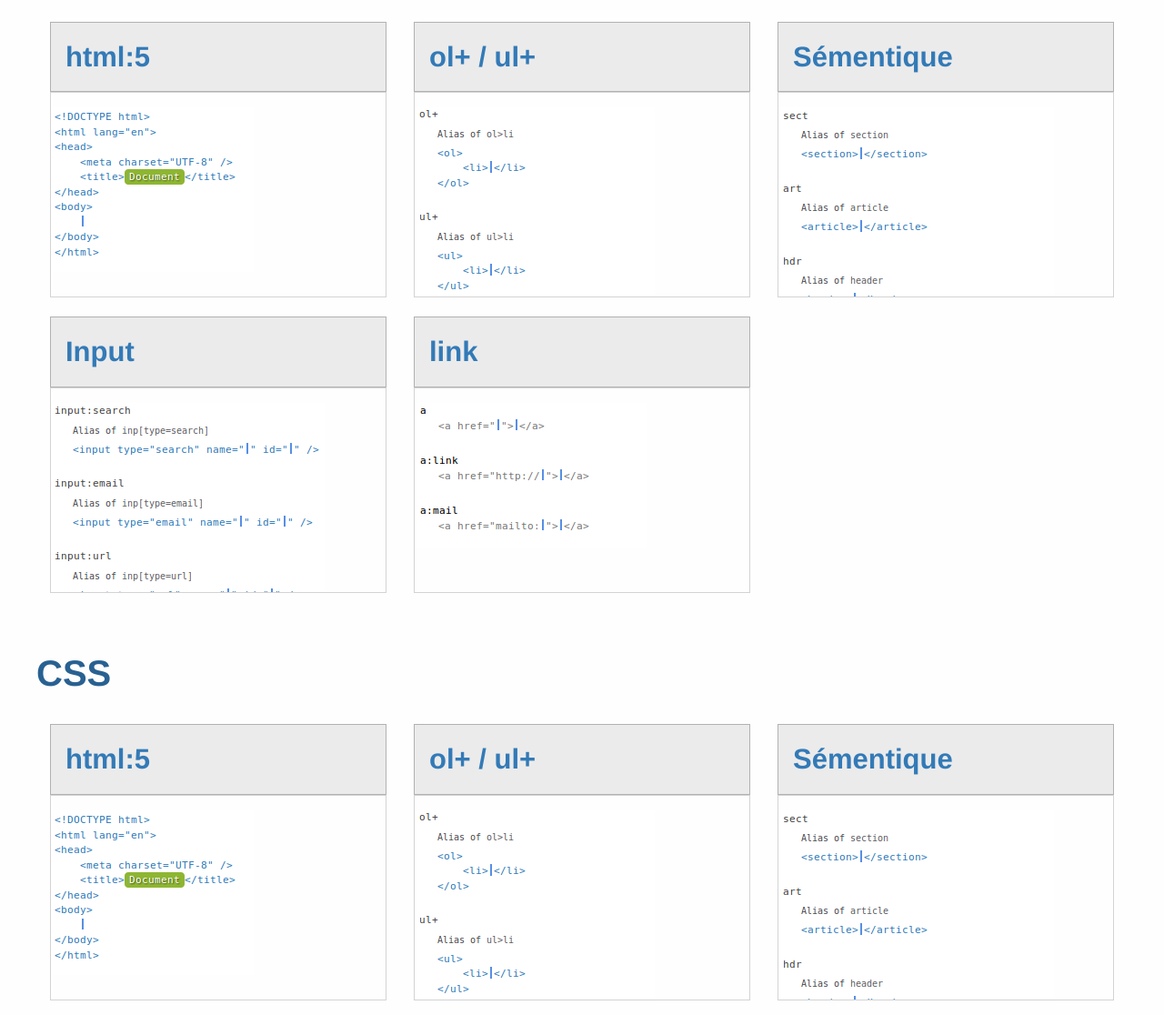
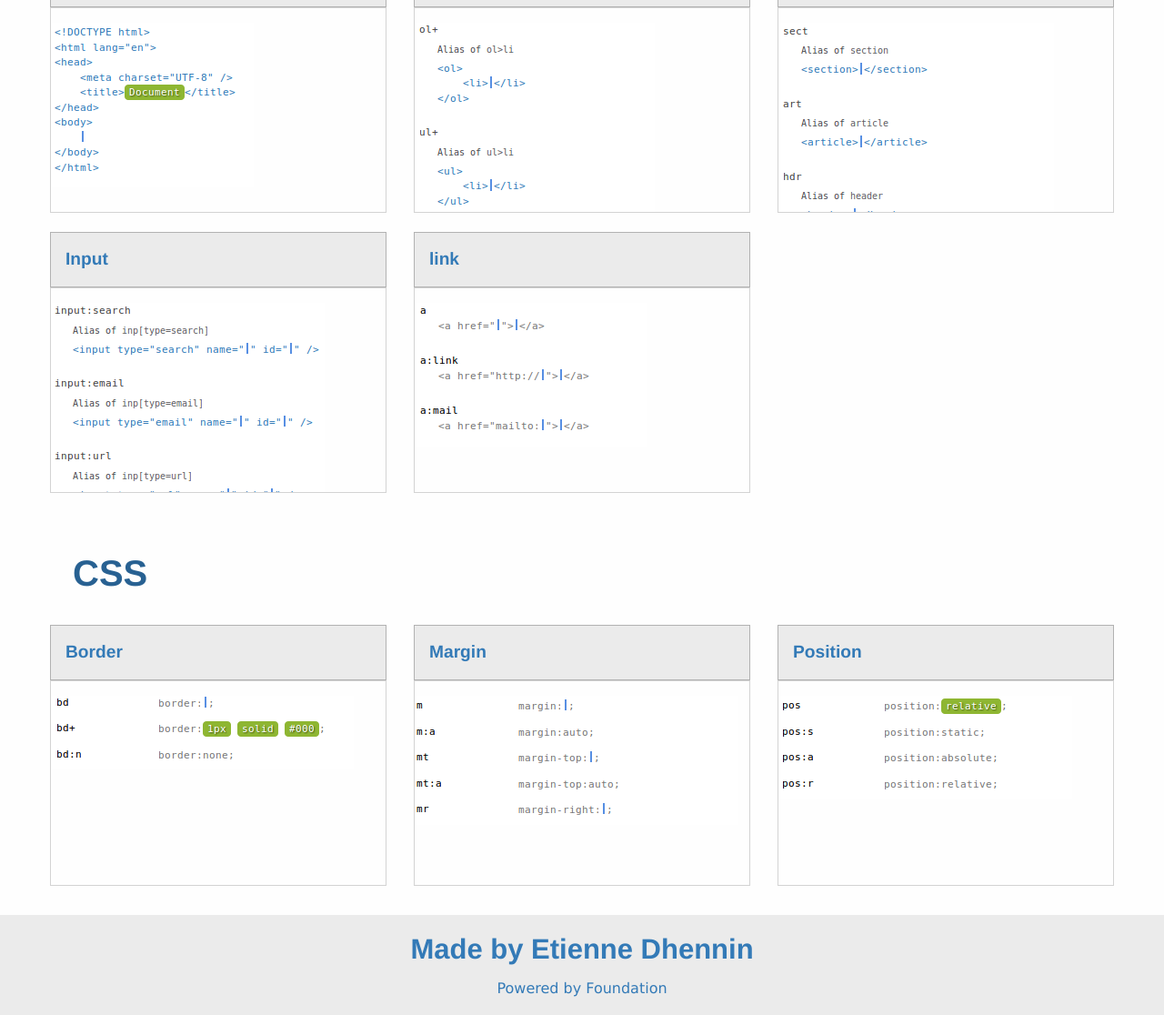
Before and after one commit to a1ip/Cheat-Sheet-Emmet, a plain HTML site: page index.html in a window 1280 px wide. Shown: the part 991-2107 px from the top of the page at 91% size. Drawn offline with nearby package versions, Linux system fonts and the light colour scheme.

Commit message:
did responsive

```diff
--- a/css/app.css
+++ b/css/app.css
@@ -32,7 +32,6 @@ h3 small {
   height: 13em;
   max-width: 100%;
   background-repeat: no-repeat;
-  /*background-size: cover;*/
   margin: 1em 0 0;
 }
 
@@ -107,6 +106,8 @@ h3 small {
 
 /*HTML*/
 
+/*row1*/
+
 .phtml {
   background-image: url(../img/h-html.png);
 }
@@ -119,6 +120,8 @@ h3 small {
   background-image: url(../img/h-ol.png);
 }
 
+/*row2*/
+
 .pinp {
   background-image: url(../img/h-input.png);
 }
@@ -127,3 +130,82 @@ h3 small {
 .plink {
   background-image: url(../img/h-link.png);
 }
+
+/*CSS*/
+
+/*row 1*/
+
+.pbord {
+  background-image: url(../img/c-border.png);
+}
+
+.pmargin{
+  background-image: url(../img/c-margin.png);
+}
+
+.ppos {
+  background-image: url(../img/c-position.png);
+}
+
+/********************************************/
+
+
+/*Footer*/
+
+footer {
+  margin-top: 2em;
+  margin-bottom: 2.5em;
+  text-align: center;
+  border: 1px solid #EBEBEB;
+  background-color: #EBEBEB;
+  color: #337AB7;
+}
+
+footer h3 {
+  padding-top: .5em;
+}
+
+/******************************************************************************/
+/******************************************************************************/
+/*****************************RESPONSIVE DESIGN********************************/
+/******************************************************************************/
+/******************************************************************************/
+
+
+/*TABLET*/
+
+@media screen and (min-width: 640px) {
+
+  .callout h3 {
+    font-size: 1.4em;
+  }
+}
+
+/*DESKTOP*/
+
+@media screen and (min-width: 1022px) {
+
+  .callout h3 {
+    font-size: 1em;
+  }
+}
+
+/*Large and very large desktop*/
+
+@media screen and (min-width: 1280px) {
+
+  .callout h3 {
+    font-size: 1.2em;
+  }
+
+  #bar{
+    width: 100%;
+    margin: auto;
+    float:none;
+  }
+
+  #menu{
+    margin: 0 38%;
+  }
+
+}
--- a/index.html
+++ b/index.html
@@ -35,7 +35,7 @@
 
 
         <div class="top-bar" id="example-menu">
-            <div class="top-bar-left">
+            <div class="top-bar-left" id="bar">
                 <ul class="dropdown menu" id="menu" data-dropdown-menu>
                     <li class="menu-text">Emmet</li>
                     <li><a href="#syntaxe">Syntaxe</a></li>
@@ -52,13 +52,14 @@
 
     <!-- ***************************SYNTAXE **********************************-->
         <article id="syntaxe">
-            <h2>Syntaxe</h2>
 
             <!-- First row -->
 
             <div class="row">
 
-                <div class="small-12 large-4 columns">
+              <h2>Syntaxe</h2>
+
+                <div class="small-12 medium-6 large-4 columns">
                     <div class="callout secondary" id="panel">
                         <h3>Child: > <small> nav>ul>li</small></h3>
                     </div>
@@ -68,7 +69,7 @@
                     </div>
                 </div>
 
-                <div class="small-12 large-4 columns">
+                <div class="small-12 medium-6  large-4 columns">
                     <div class="callout secondary" id="panel">
                         <h3>Multiplication: * <small> ul>li*5</small></h3>
                     </div>
@@ -78,7 +79,7 @@
                     </div>
                 </div>
 
-                <div class="small-12 large-4 columns">
+                <div class="small-12 medium-12  large-4 columns">
                     <div class="callout secondary" id="panel">
                         <h3>Siblings: + <small> div+p+bq</small></h3>
                     </div>
@@ -95,7 +96,7 @@
 
             <div class="row">
 
-                <div class="small-12 large-4 columns">
+                <div class="small-12 medium-6  large-4 columns">
                     <div class="callout secondary" id="panel">
                         <h3>Tag names <small></small></h3>
                     </div>
@@ -105,7 +106,7 @@
                     </div>
                 </div>
 
-                <div class="small-12 large-4 columns">
+                <div class="small-12 medium-6  large-4 columns">
                     <div class="callout secondary" id="panel">
                         <h3>Text: {} <small> a{click me}</small></h3>
                     </div>
@@ -115,7 +116,7 @@
                     </div>
                 </div>
 
-                <div class="small-12 large-4 columns">
+                <div class="small-12 medium-12  large-4 columns">
                     <div class="callout secondary" id="panel">
                         <h3>Grouping: () <small> div>(article+bq*2)+p</small></h3>
                     </div>
@@ -132,13 +133,14 @@
 <!-- *************************** HTML **********************************-->
 
         <article class="HTML" id="html">
-          <h2>HTML</h2>
 
             <!-- First row -->
 
             <div class="row">
 
-                <div class="small-12 large-4 columns">
+              <h2>HTML</h2>
+
+                <div class="small-12 medium-6  large-4 columns">
                     <div class="callout secondary" id="panel">
                         <h3>html:5</h3>
                     </div>
@@ -148,7 +150,7 @@
                     </div>
                 </div>
 
-                <div class="small-12 large-4 columns">
+                <div class="small-12 medium-6  large-4 columns">
                     <div class="callout secondary" id="panel">
                         <h3>ol+ / ul+</h3>
                     </div>
@@ -158,7 +160,7 @@
                     </div>
                 </div>
 
-                <div class="small-12 large-4 columns">
+                <div class="small-12 medium-12 large-4 columns">
                     <div class="callout secondary" id="panel">
                         <h3>Sémentique</h3>
                     </div>
@@ -175,7 +177,7 @@
 
             <div class="row">
 
-                <div class="small-12 large-4 columns">
+                <div class="small-12 medium-6  large-4 columns">
                     <div class="callout secondary" id="panel">
                         <h3>Input</h3>
                     </div>
@@ -185,7 +187,7 @@
                     </div>
                 </div>
 
-                <div class="small-12 large-4 columns">
+                <div class="small-12 medium-6  large-4 columns">
                     <div class="callout secondary" id="panel">
                         <h3>link</h3>
                     </div>
@@ -195,7 +197,7 @@
                 </div>
 
 
-                <div class="small-12 large-4 columns hiddens-xs">
+                <div class="small-12 medium-12 large-4 columns hiddens-xs">
                     <div class="callout secondary" id="panel">
                         <h3>>/h3>
                     </div>
@@ -210,38 +212,39 @@
       <!-- ******************************CSS******************************** -->
 
       <article class="CSS" id="css">
-        <h2>CSS</h2>
 
           <!-- First row -->
 
           <div class="row">
 
-              <div class="small-12 large-4 columns">
+            <h2>CSS</h2>
+
+              <div class="small-12 medium-6  large-4 columns">
                   <div class="callout secondary" id="panel">
-                      <h3>html:5</h3>
+                      <h3>Border</h3>
                   </div>
                   <div class="picture-wrap">
-                      <figure class="picture phtml">
+                      <figure class="picture pbord">
                       </figure>
                   </div>
               </div>
 
-              <div class="small-12 large-4 columns">
+              <div class="small-12 medium-6  large-4 columns">
                   <div class="callout secondary" id="panel">
-                      <h3>ol+ / ul+</h3>
+                      <h3>Margin</h3>
                   </div>
                   <div class="picture-wrap">
-                      <figure class="picture  plist">
+                      <figure class="picture  pmargin">
                       </figure>
                   </div>
               </div>
 
-              <div class="small-12 large-4 columns">
+              <div class="small-12 medium-12  large-4 columns">
                   <div class="callout secondary" id="panel">
-                      <h3>Sémentique</h3>
+                      <h3>Position</h3>
                   </div>
                   <div class="picture-wrap">
-                      <figure class="picture psem">
+                      <figure class="picture ppos">
                       </figure>
                   </div>
               </div>
@@ -251,9 +254,15 @@
 
           <a class="small expanded button" href="#top">Back to Top</a>
 
+    </section> <!-- End Main Block -->
+
+    <footer>
+
+      <h3>Made by Etienne Dhennin</h3>
+      <p>Powered by Foundation</p>
 
 
-    </section> <!-- End Main Block -->
+    </footer>
 
 
 
```
Also changed, not shown: img/c-border.png (added), img/c-margin.png (added), img/c-position.png (added).
